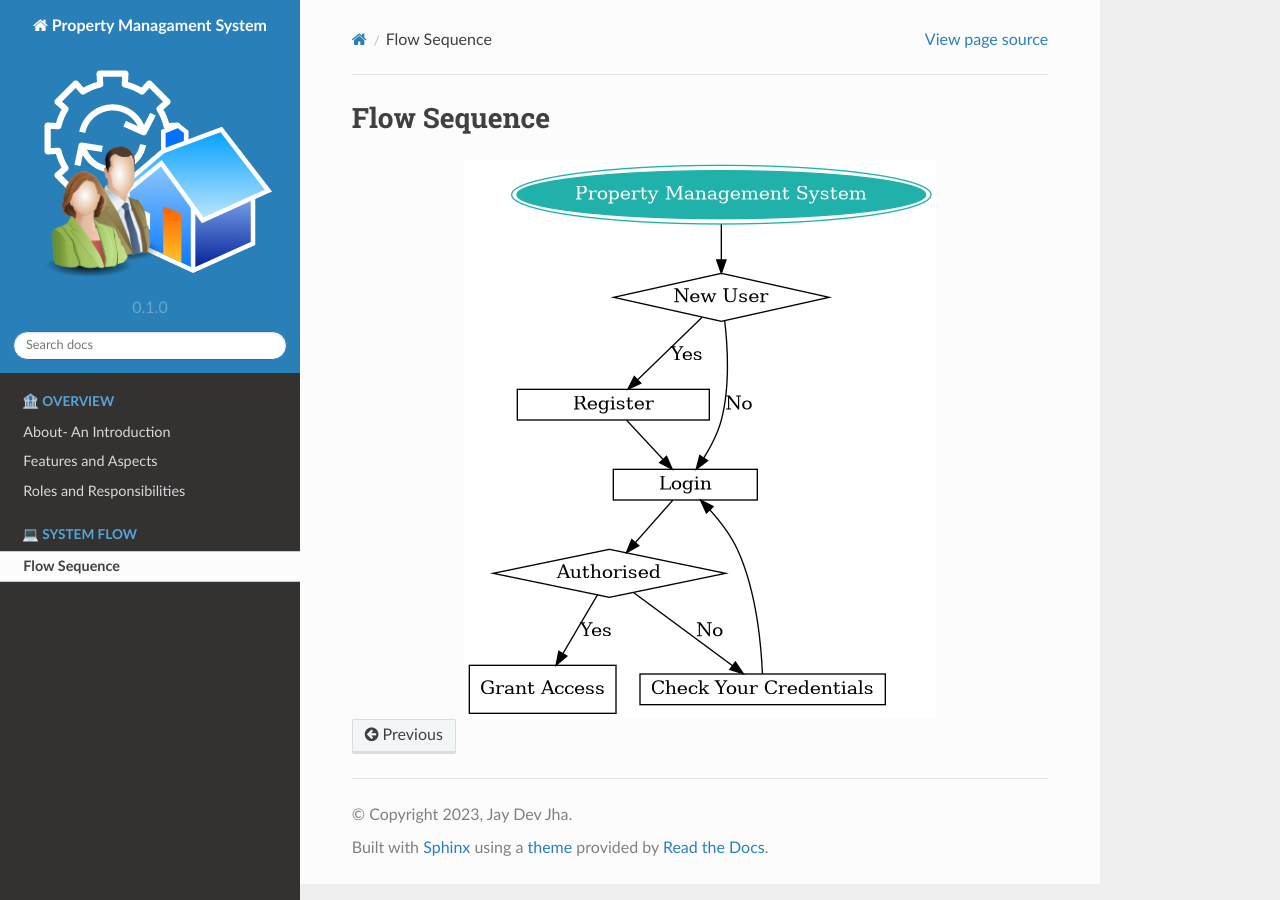
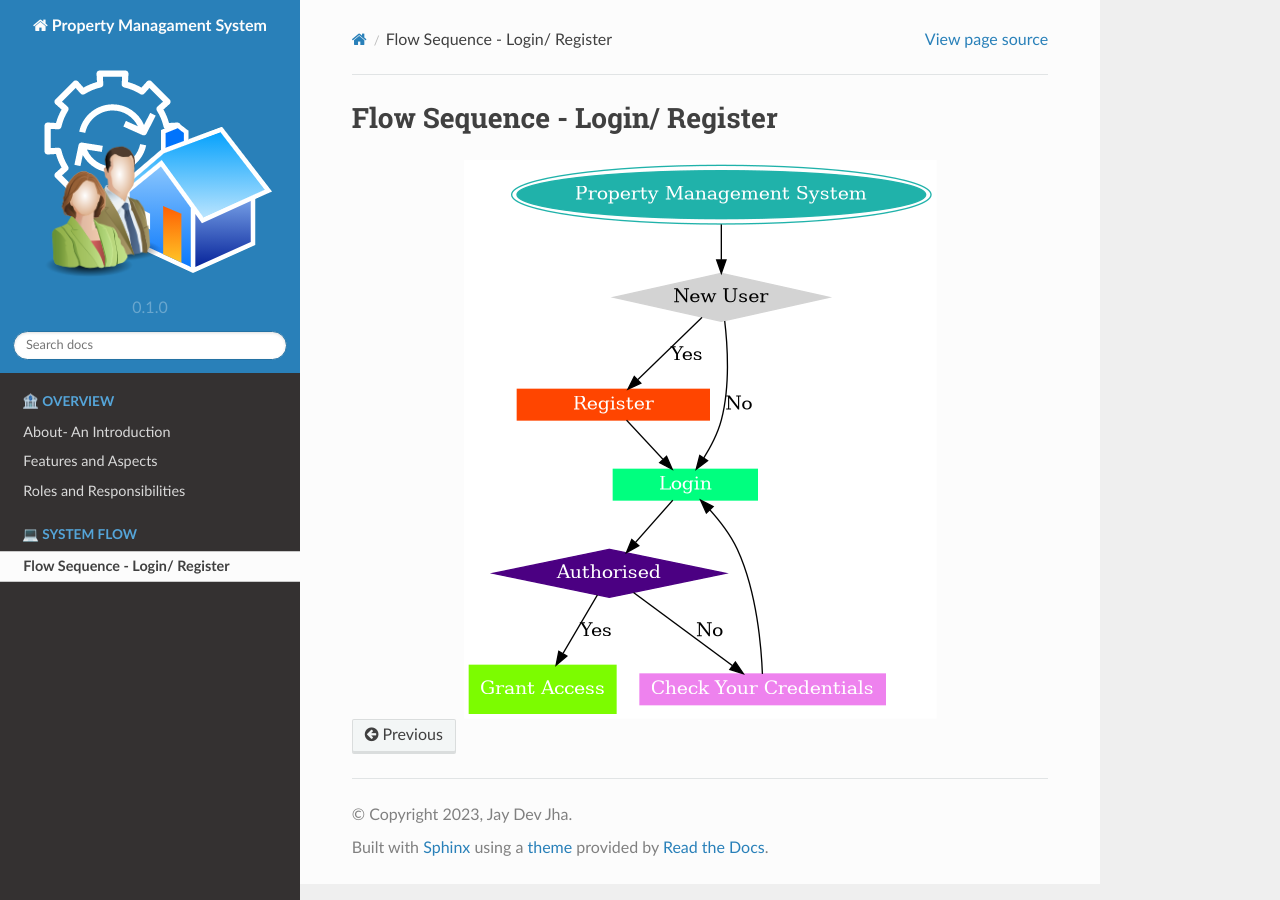
Before and after one commit to IIITM-Jay/Property-Management-System-Docs, a Sphinx documentation site: the page built from docs/source/flowSequence.rst, in a window 1280 px wide. Built offline with Sphinx 7.4.7 and the Read the Docs theme 2.0.0, drawn with Linux system fonts in a browser that asks for light colours; some of the changed lines change nothing that is shown.

Commit message:
Update flowSequence.rst

```diff
--- a/docs/source/flowSequence.rst
+++ b/docs/source/flowSequence.rst
@@ -1,4 +1,4 @@
-Flow Sequence
+Flow Sequence - Login/ Register
 ======================
 
 
@@ -15,12 +15,12 @@ Flow Sequence
       e->g [label="No"]
       g->c
       a [shap=ellipse, peripheries=2,color= lightseagreen, label="Property Management System", style=filled, fontcolor=white];
-      b [shape=diamond, label="New User"]
-      c [shape=box, label="Login", height=0.25, width=1.5 ]
-      d [shape=box, label="Register", height=0.25, width=2 ]
-      e [shape=diamond, label="Authorised"]
-      f [shape=box, label="Grant Access"]
-      g [shape=box, label="Check Your Credentials", height=0.25, width=2 ]
+      b [shape=diamond, label="New User" color="lightgray", style=filled]
+      c [shape=box, label="Login", height=0.25, width=1.5, color=springgreen,style=filled, fontcolor=white ]
+      d [shape=box, label="Register", height=0.25, width=2, color=orangered,style=filled, fontcolor=white ]
+      e [shape=diamond, label="Authorised", color=indigo, fontcolor=white, style=filled]
+      f [shape=box, label="Grant Access", color=lawngreen, fontcolor=white, style=filled ]
+      g [shape=box, label="Check Your Credentials", height=0.25, width=2, color= violet, style=filled ,fontcolor=white ]
 
 
 
```
